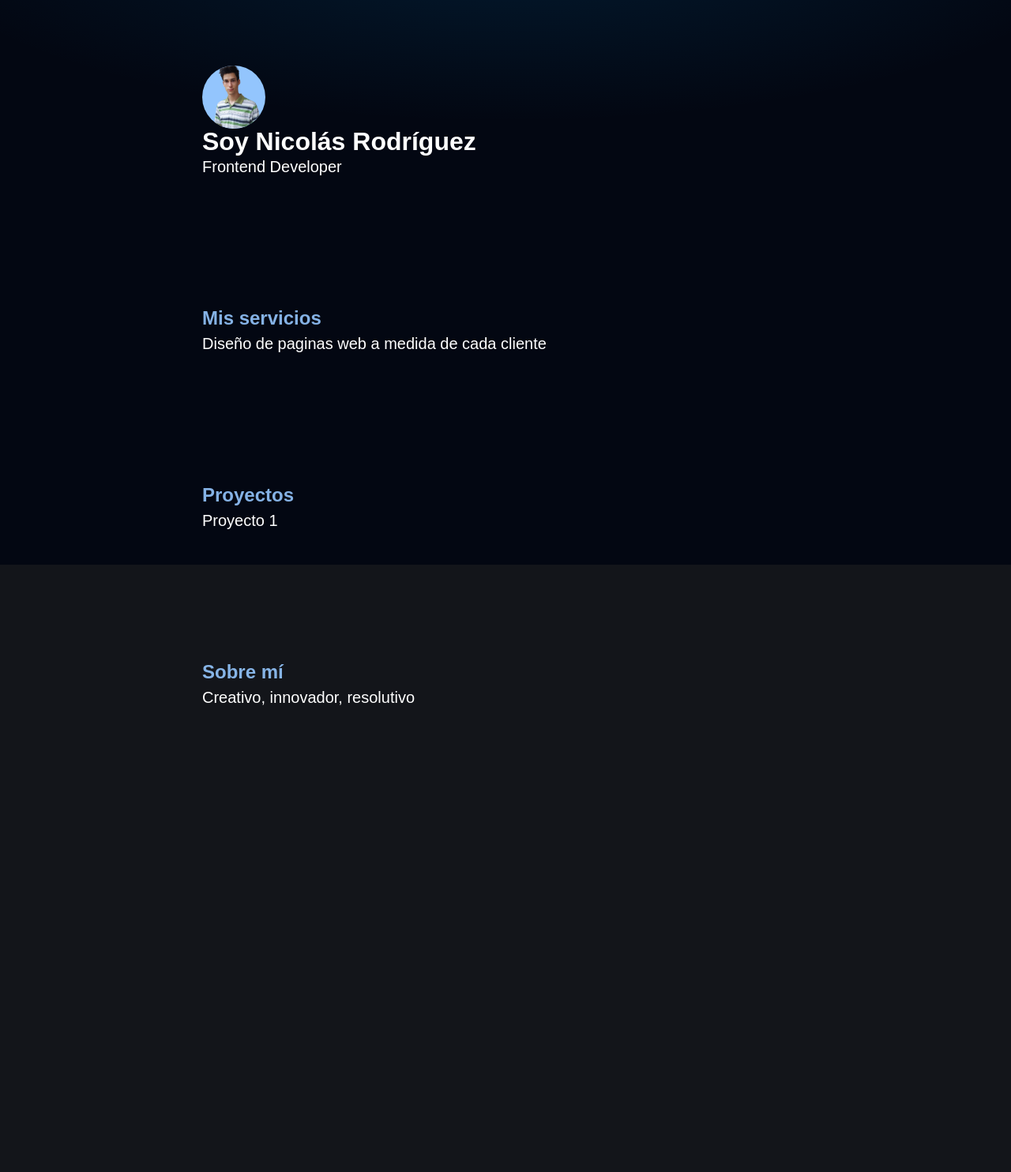
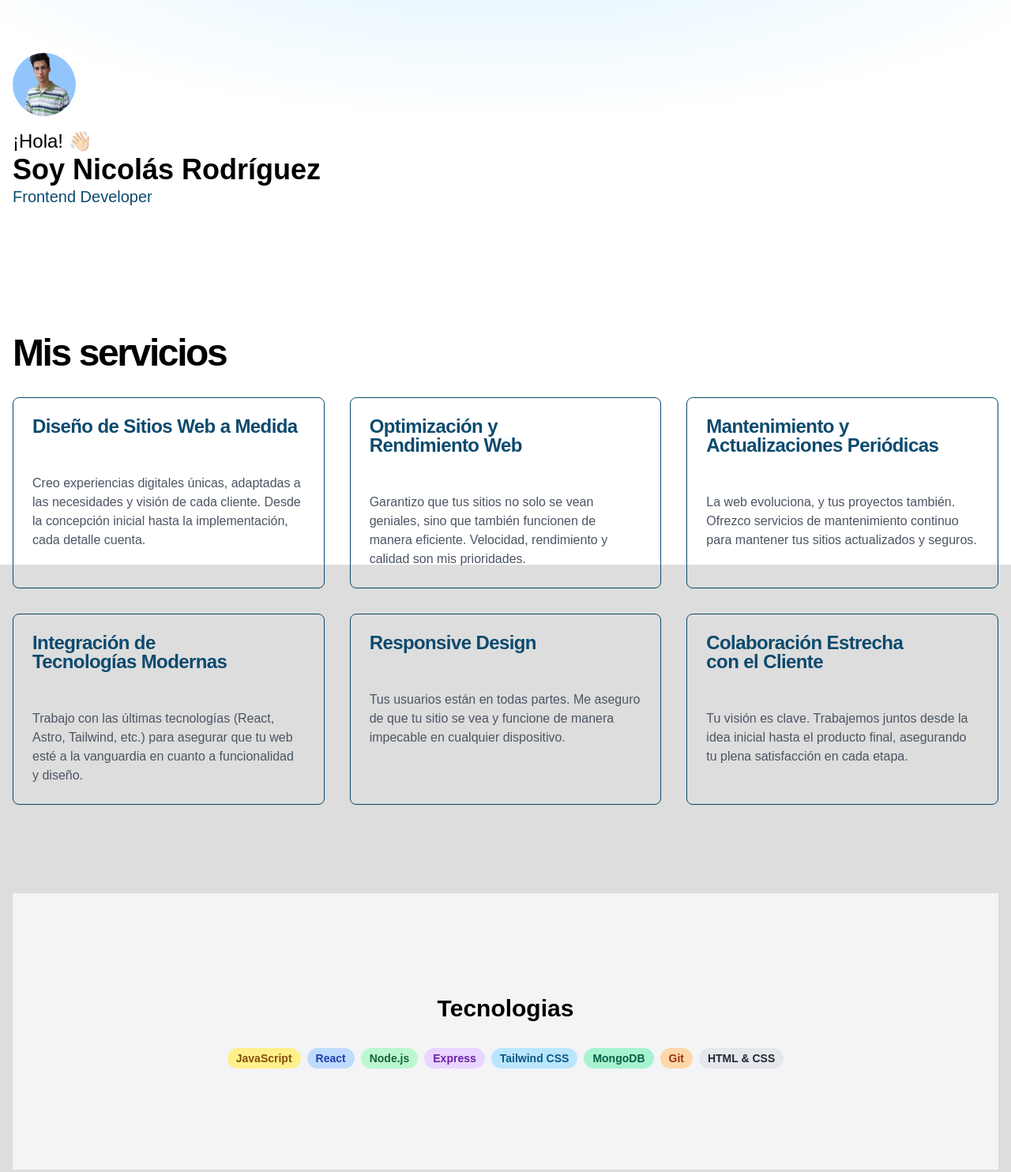
Before and after one commit to nicolasrodriguez3/portfolio-astro, an Astro site: page / in a window 1280 px wide. Shown: the part 85-1569 px from the top of the page at 79% size. Before the commit the page ends 1080 px from the top, so only its background shows below. Built offline with nearby package versions, Linux system fonts and the light colour scheme; Astro itself is replaced by a stand-in of ours; a web font is replaced by a local one.

Commit message:
Create section Services and technologies

```diff
--- a/src/components/Header.astro
+++ b/src/components/Header.astro
@@ -1,4 +1,4 @@
-<header class="flex justify-between items-center container mx-auto py-6">
+<header class="flex justify-between items-center container mx-auto py-6 px-4">
 	<a href="#" role="heading" aria-label="1">LOGO</a>
 	<nav class="flex gap-12">
 		<a href="#">Inicio</a>
--- /dev/null
+++ b/src/components/Pill.astro
@@ -0,0 +1,12 @@
+---
+interface Props {
+	class?: string
+}
+const { class: className } = Astro.props
+---
+
+<div
+	class=`${className} inline-flex items-center rounded-full border px-2.5 py-0.5 w-fit text-sm font-semibold transition-transform border-transparent hover:scale-105 bg-blue-200 text-blue-800`
+>
+	<slot />
+</div>
--- a/src/components/Section.astro
+++ b/src/components/Section.astro
@@ -8,6 +8,6 @@ const { title, class: className } = Astro.props
 ---
 
 <section class=`py-20 ${className}`>
-	<h2 class="text-2xl font-semibold text-blue-300/90">{title}</h2>
+	<h2 class="text-3xl font-bold tracking-tighter sm:text-4xl md:text-5xl">{title}</h2>
 	<slot />
 </section>
--- a/src/components/Services.astro
+++ b/src/components/Services.astro
@@ -1,8 +1,50 @@
 ---
-import Section from "./Section.astro";
-
+import Section from "./Section.astro"
+const SERVICES = [
+	{
+		name: "Diseño de Sitios Web a Medida",
+		description:
+			"Creo experiencias digitales únicas, adaptadas a las necesidades y visión de cada cliente. Desde la concepción inicial hasta la implementación, cada detalle cuenta.",
+	},
+	{
+		name: "Optimización y Rendimiento Web",
+		description:
+			"Garantizo que tus sitios no solo se vean geniales, sino que también funcionen de manera eficiente. Velocidad, rendimiento y calidad son mis prioridades.",
+	},
+	{
+		name: "Mantenimiento y Actualizaciones Periódicas",
+		description:
+			"La web evoluciona, y tus proyectos también. Ofrezco servicios de mantenimiento continuo para mantener tus sitios actualizados y seguros.",
+	},
+	{
+		name: "Integración de Tecnologías Modernas",
+		description:
+			"Trabajo con las últimas tecnologías (React, Astro, Tailwind, etc.) para asegurar que tu web esté a la vanguardia en cuanto a funcionalidad y diseño.",
+	},
+	{
+		name: "Responsive Design",
+		description:
+			"Tus usuarios están en todas partes. Me aseguro de que tu sitio se vea y funcione de manera impecable en cualquier dispositivo.",
+	},
+	{
+		name: "Colaboración Estrecha con el Cliente",
+		description:
+			"Tu visión es clave. Trabajemos juntos desde la idea inicial hasta el producto final, asegurando tu plena satisfacción en cada etapa.",
+	},
+]
 ---
 
 <Section title="Mis servicios">
-	<p>Diseño de paginas web a medida de cada cliente</p>
+	<ol class="grid grid-cols-1 sm:grid-cols-2 md:grid-cols-3 gap-8 py-8">
+		{
+			SERVICES.map((service) => (
+				<li class="rounded-lg border border-sky-900 dark:border-sky-100 shadow-sm transform transition-transform duration-200 motion-safe:hover:scale-105">
+					<h3 class="text-2xl font-semibold leading-none tracking-tight text-balance space-y-1.5 p-6 text-sky-900 dark:text-sky-200">
+						{service.name}
+					</h3>
+					<p class="text-pretty p-6 text-gray-600 dark:text-gray-300">{service.description}</p>
+				</li>
+			))
+		}
+	</ol>
 </Section>
--- a/src/layouts/Layout.astro
+++ b/src/layouts/Layout.astro
@@ -8,7 +8,7 @@ const { title } = Astro.props
 ---
 
 <!doctype html>
-<html lang="en">
+<html lang="es">
 	<head>
 		<meta charset="UTF-8" />
 		<meta name="description" content="Astro description" />
@@ -22,19 +22,8 @@ const { title } = Astro.props
 
 		<title>{title}</title>
 	</head>
-	<body class="dark">
-		<!-- <div id="fondo">
-			<svg
-				id="svg"
-				xmlns="http://www.w3.org/2000/svg"
-				view-box="0 0 100vw 100vh"
-				width="100vw"
-				height="100vh"
-			>
-				<rect id="bg-svg" width="100vw" height="100vh" fill="#000"></rect>
-			</svg>
-		</div> -->
-		<div class="fixed top-0 z-[-2] h-screen w-screen bg-white dark:bg-gray-950 bg-[radial-gradient(100%_50%_at_50%_0%,rgba(0,163,255,0.13)_0,rgba(0,163,255,0)_60%,rgba(0,163,255,0)_100%)]">
+	<body class="">
+		<div class="fixed top-0 -z-10 h-screen w-screen bg-white dark:bg-gray-950 bg-[radial-gradient(100%_50%_at_50%_0%,rgba(0,163,255,0.13)_0,rgba(0,163,255,0)_60%,rgba(0,163,255,0)_100%)]">
 		</div>
 		<Header />
 		<slot />
@@ -59,77 +48,11 @@ const { title } = Astro.props
 	}
 	html {
 		font-family: system-ui, sans-serif;
-		background: #13151a;
+		background: #ddd;
 		color-scheme: light dark;
 	}
-	/* #fondo {
-		width: 100vw;
-		height: 100vh;
-		position: fixed;
-		top: 0;
-		right: 0;
-		z-index: -10;
+	body{
+		width: 100%;
 	}
 
-	@keyframes parpadeo {
-		0% {
-			opacity: 1;
-		}
-		100% {
-			opacity: 0.5;
-		}
-	} */
 </style>
-
-<!-- <script>
-	function generarFondoEstrellado() {
-		const vHeight = window.outerHeight
-		const vWidth = window.outerWidth
-
-		const svg = document.getElementById("svg")
-
-		// Grupo de estrellas
-		const grupoEstrellas = document.createElementNS("http://www.w3.org/2000/svg", "g")
-		grupoEstrellas.setAttribute("fill", "#fff")
-
-		// Estrellas
-		for (let i = 0; i < 50; i++) {
-			const random = Math.random()
-			const random2 = Math.random()
-			const estrella = document.createElementNS("http://www.w3.org/2000/svg", "circle")
-			estrella.setAttribute("class", "estrella")
-			estrella.setAttribute("cx", (random * vWidth).toString())
-			estrella.setAttribute("cy", (random2 * vHeight).toString())
-			estrella.setAttribute("r", (random + 1).toString())
-
-			// Asignar animación individual a cada estrella
-			estrella.style.animation = `parpadeo ${random + 1}s infinite ${
-				i / 10
-			}s alternate, moverEstrella${i} 60s infinite alternate`
-
-			grupoEstrellas.appendChild(estrella)
-
-			// Definir animación individual para cada estrella
-			const estilo = document.styleSheets[0]
-			estilo.insertRule(
-				`
-				@keyframes moverEstrella${i} {
-					0% {
-						transform: translate(0, 0);
-					}
-					100% {
-						transform: translate(${random * 30}px, ${random2 * 30}px);
-					}
-				}
-			`,
-				estilo.cssRules.length
-			)
-		}
-
-		svg.appendChild(grupoEstrellas)
-
-		document.getElementById("fondo").appendChild(svg)
-	}
-
-	generarFondoEstrellado()
-</script> -->
--- a/src/pages/index.astro
+++ b/src/pages/index.astro
@@ -2,20 +2,37 @@
 import Layout from "../layouts/Layout.astro"
 import Section from "../components/Section.astro";
 import Services from "../components/Services.astro";
+import Pill from "../components/Pill.astro";
 ---
 
 <Layout title="NicoDev | Desarrollador Web">
-	<main>
+	<main class="container mx-auto px-4">
 		<Section title="" class="flex flex-col flex-wrap">
-			<picture class="">
+			<picture class="mb-4">
 				<img class="rounded-full bg-blue-300 size-20 object-cover" src="/img-perfil.png" alt="Foto de mi persona" />
 			</picture>
 			<div class="flex flex-col justify-center">
-				<h1>Soy Nicolás Rodríguez</h1>
-				<h3>Frontend Developer</h3>
+				<p class="text-2xl">¡Hola! 👋🏻</p>
+				<h1 class="text-4xl font-semibold">Soy Nicolás Rodríguez</h1>
+				<h3 class="text-xl text-sky-900 dark:text-sky-100">Frontend Developer</h3>
 			</div>
 		</Section>
 		<Services />
+		<section id="tecnologias" class="w-full py-12 md:py-24 lg:py-32 bg-gray-100 dark:bg-gray-800">
+      <div class="container px-4 md:px-6">
+        <h2 class="text-3xl font-bold text-center mb-8">Tecnologias</h2>
+        <div class="flex flex-wrap justify-center gap-2">
+          <Pill class="bg-yellow-200 text-yellow-800">JavaScript</Pill>
+          <Pill class="bg-blue-200 text-blue-800">React</Pill>
+          <Pill class="bg-green-200 text-green-800">Node.js</Pill>
+          <Pill class="bg-purple-200 text-purple-800">Express</Pill>
+          <Pill class="bg-sky-200 text-sky-800">Tailwind CSS</Pill>
+          <Pill class="bg-emerald-200 text-emerald-800">MongoDB</Pill>
+          <Pill class="bg-orange-200 text-orange-800">Git</Pill>
+          <Pill class="bg-gray-200 text-gray-800">HTML &amp; CSS</Pill>
+        </div>
+      </div>
+    </section>
 		<Section title="Proyectos">
 			<p>Proyecto 1
 			</p>
@@ -25,21 +42,3 @@ import Services from "../components/Services.astro";
 		</Section>
 	</main>
 </Layout>
-
-
-<style>
-	main {
-		margin: auto;
-		padding: 1rem;
-		width: 800px;
-		max-width: calc(100% - 2rem);
-		color: white;
-		font-size: 20px;
-		line-height: 1.6;
-	}
-	h1 {
-		font-size: 2rem;
-		font-weight: 700;
-		line-height: 1;
-	}
-</style>
--- a/tailwind.config.mjs
+++ b/tailwind.config.mjs
@@ -1,7 +1,7 @@
 /** @type {import('tailwindcss').Config} */
 export default {
 	content: ['./src/**/*.{astro,html,js,jsx,md,mdx,svelte,ts,tsx,vue}'],
-	darkMode: "class",
+	// darkMode: "class",
 	theme: {
 		extend: {},
 	},
```
